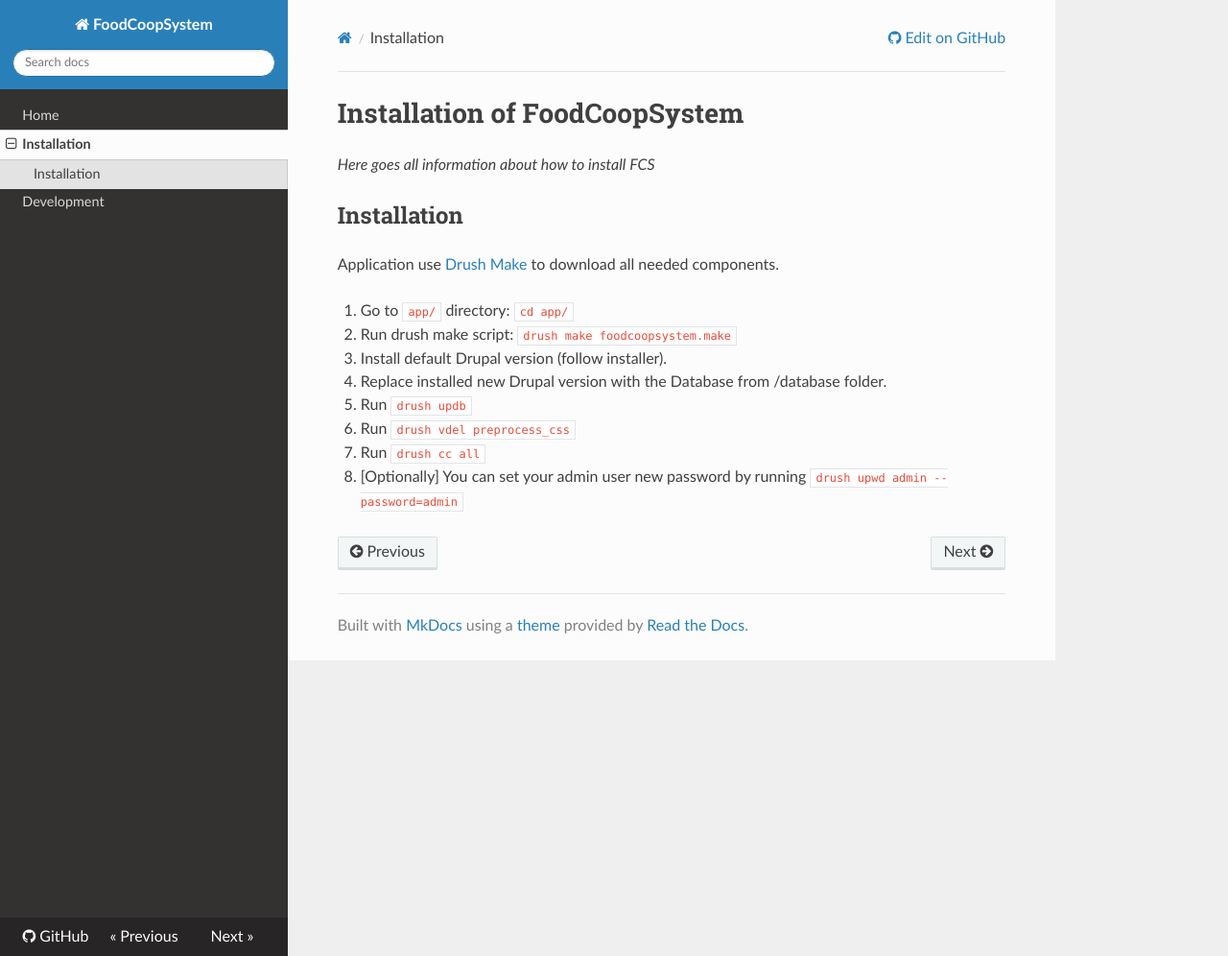
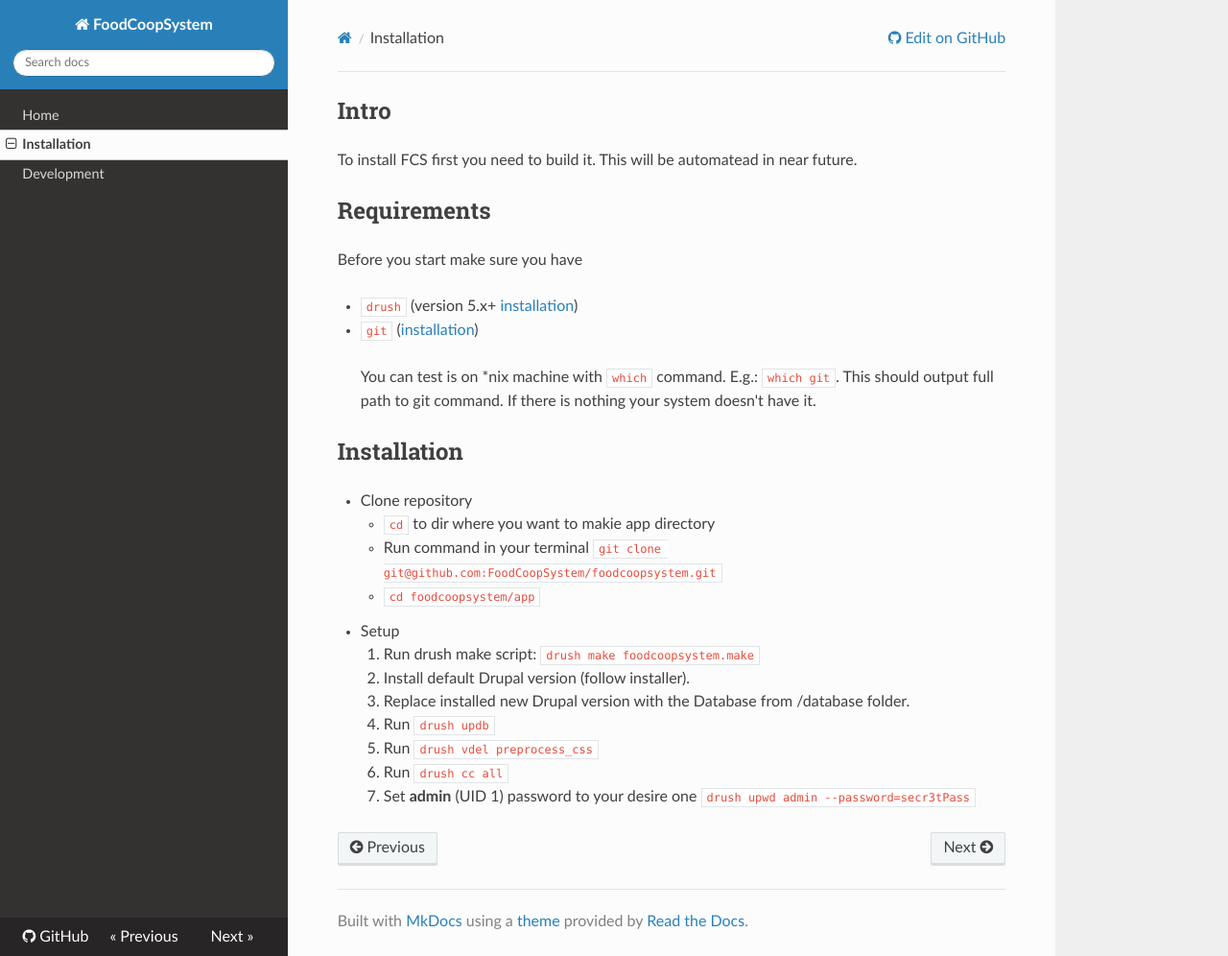
Before and after one commit to FoodCoopSystem/foodcoopsystem-docs, an MkDocs documentation site: the page built from docs/install.md, in a window 1280 px wide and 996 px high. Shown: the whole window at 96% size. Built offline with MkDocs 1.6.1, drawn with Linux system fonts in a browser that asks for light colours; nearby versions of some CDN libraries; old or Windows-style settings are respelled for this version of MkDocs.

Commit message:
Updateing installation and development

```diff
--- a/docs/install.md
+++ b/docs/install.md
@@ -1,18 +1,28 @@
-# Installation of FoodCoopSystem
+## Intro
 
-*Here goes all information about how to install FCS*
+To install FCS first you need to build it. This will be automatead in near future.
+
+## Requirements
+
+Before you start make sure you have
+
+* `drush` (version 5.x+ [installation](http://docs.drush.org/en/master/install/))
+* `git` ([installation](https://git-scm.com/book/en/v2/Getting-Started-Installing-Git))
+
+> You can test is on \*nix machine with `which` command. E.g.: `which git`. This should output full path to git command. If there is nothing your system doesn't have it.
 
 
 ## Installation
 
-Application use [Drush Make](https://www.drupal.org/project/drush_make) to download all needed components.
-
-
-1. Go to `app/` directory: `cd app/`
-2. Run drush make script: `drush make foodcoopsystem.make`
-3. Install default Drupal version (follow installer).
-4. Replace installed new Drupal version with the Database from /database folder.
-5. Run `drush updb`
-6. Run `drush vdel preprocess_css`
-7. Run `drush cc all`
-8. [Optionally] You can set your admin user new password by running `drush upwd admin --password=admin`
+* Clone repository
+    * `cd` to dir where you want to makie app directory
+    * Run command in your terminal `git clone git@github.com:FoodCoopSystem/foodcoopsystem.git`
+    * `cd foodcoopsystem/app`
+* Setup
+    1. Run drush make script: `drush make foodcoopsystem.make`
+    1. Install default Drupal version (follow installer).
+    1. Replace installed new Drupal version with the Database from /database folder.
+    1. Run `drush updb`
+    1. Run `drush vdel preprocess_css`
+    1. Run `drush cc all`
+    1. Set **admin** (UID 1) password to your desire one `drush upwd admin --password=secr3tPass`
```
Also changed, not shown: docs/development.md (+14 -1 lines), docs/index.md (+1 -5 lines).
